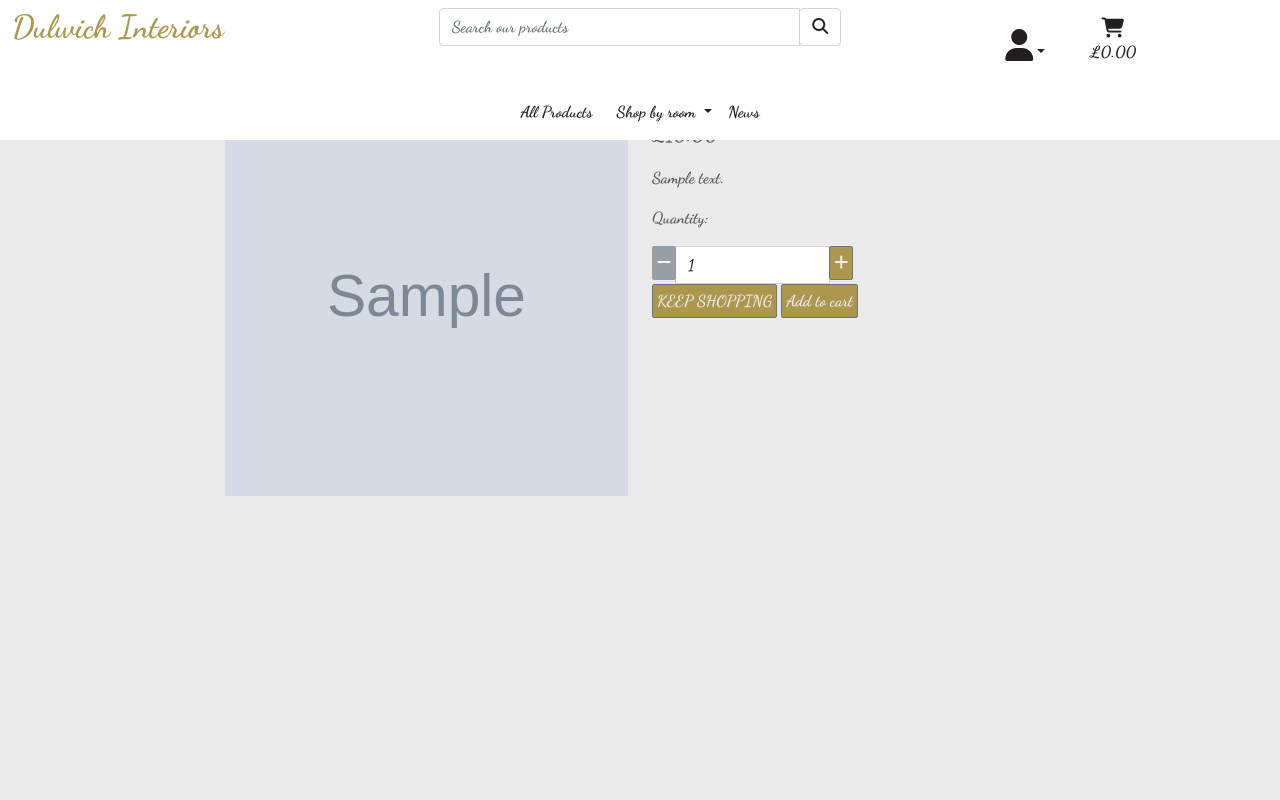
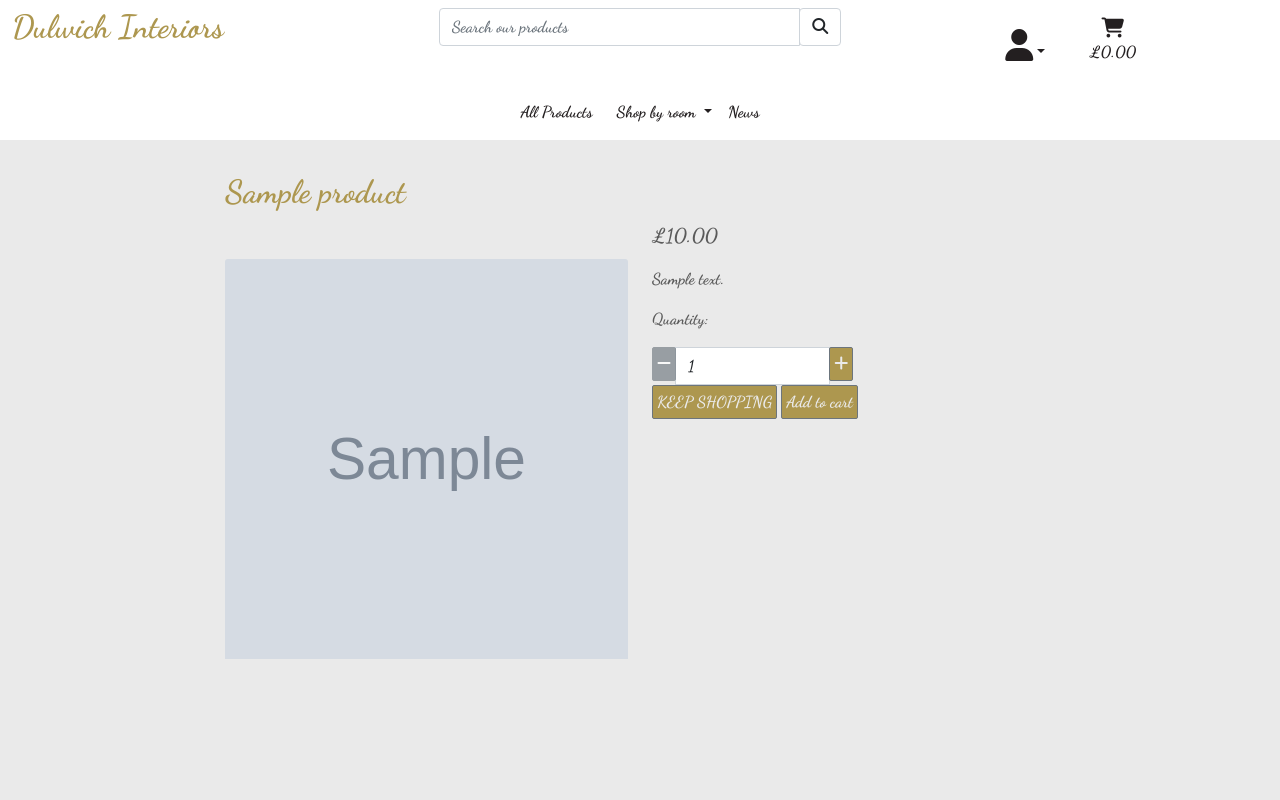
Before and after one commit to EimearCunningham/dulwich-interiors, a Django app: page /products/1/ in a window 1280 px wide. Run offline with Django 3.2, Linux system fonts and the light colour scheme; tables that the repository leaves empty hold one stand-in row (values such as "Sample post"); grey boxes marked "Sample" are stand-in pictures; parts of the project's set-up code (start-up, migrations or seed data) failed here and were passed over; some libraries are stand-ins or nearby versions.

```diff
--- a/products/templates/products/product_detail.html
+++ b/products/templates/products/product_detail.html
@@ -14,6 +14,7 @@
 <div class="container-fluid">
     <div class="row">
         <div class="col-12 col-md-6 col-lg-4 offset-lg-2">
+            <h2 class="page-heading"> {{ product.name }}</h2>
             <div class="image-container my-5">
                 {% if product.image %}
                 <a href="{{ product.image.url }}" target="_blank">
@@ -28,7 +29,7 @@
         </div>
         <div class="col-12 col-md-6 col-lg-4">
             <div class="product-details-container mb-5 mt-md-5">
-                <p class="mb-0">{{ product.name }}</p>
+
                 <p class="lead mb-0 text-left font-weight-bold">£{{ product.price }}</p>
                 <p class="mt-3">{{ product.description }}</p>
                 <form class="form" action="{% url 'add_to_cart' product.id %}" method="POST">
--- a/static/css/base.css
+++ b/static/css/base.css
@@ -60,6 +60,10 @@ h2 {
     z-index: 99999999999;
 }
 
+.product-details-container {
+  padding-top: 125px;
+}
+
 
 
 
@@ -84,6 +88,7 @@ body {
   .carousel {
     margin-bottom: 4rem;
   }
+
   /* Since positioning the image, we need to help out the caption */
   .carousel-caption {
     bottom: 3rem;
```
Also changed, not shown: README.md.
